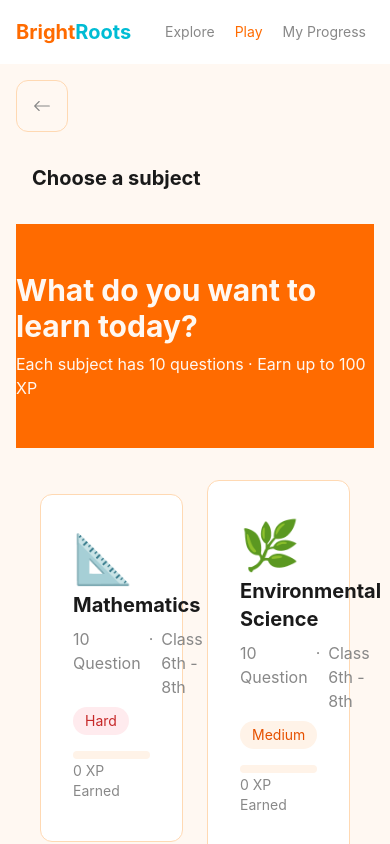
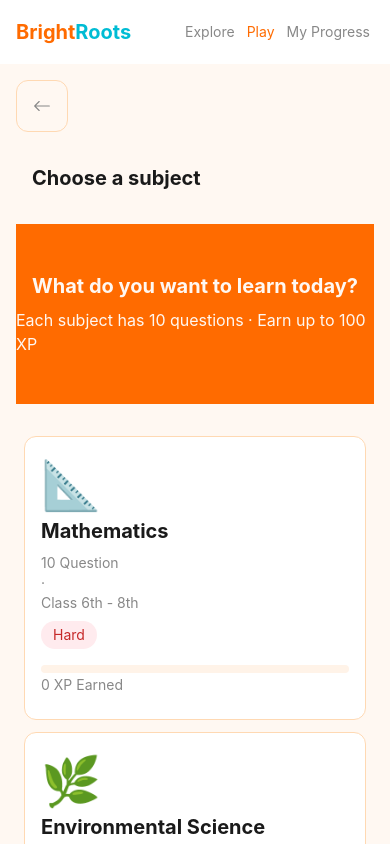
Before and after one commit to sadiksaifi9958/brightroots, a React (Vite) app: page /subjects in a window 390 px wide. Shown: the top 844 px of the page. Built offline with nearby package versions, Linux system fonts and the light colour scheme.

Commit message:
make subject page responsive and fix responsive issue in Navbar and Home

```diff
--- a/src/components/Navbar.jsx
+++ b/src/components/Navbar.jsx
@@ -20,8 +20,8 @@ function Navbar() {
               to={link.path}
               className={({ isActive }) =>
                 isActive
-                  ? "text-sm sm:text-md text-[#FF6B00] hover:bg-orange-100 rounded-lg px-2 py-1 transition-colors duration-200"
-                  : "text-sm sm:text-md text-[#888888] hover:bg-zinc-200 rounded-lg px-2 py-1 transition-colors duration-200 whitespace-nowrap"
+                  ? "text-sm sm:text-md text-[#FF6B00] hover:bg-orange-100 rounded-lg px-1 sm:px-2 py-1 transition-colors duration-200"
+                  : "text-sm sm:text-md text-[#888888] hover:bg-zinc-200 rounded-lg px-1 sm:px-2 py-1 transition-colors duration-200 whitespace-nowrap"
               }
             >
               {link.label}
--- a/src/pages/Home.jsx
+++ b/src/pages/Home.jsx
@@ -92,7 +92,7 @@ function Home() {
           </button>
         </div>
       </div>
-      <div className="w-full grid grid-cols-2 sm:grid-cols-4 gap-0 border-b-1 sm:border-b-2 border-[#FFD9B3]">
+      <div className="w-full grid grid-cols-2 sm:grid-cols-4 gap-0 border-b sm:border-b-2 border-[#FFD9B3]">
         {stats.map((stat) => (
           <div className="flex flex-col items-center gap-3 border-r-2 border-[#FFD9B3] py-8 sm:py-16 border-in-mobile">
             <h1 className="text-4xl text-[#FF6B00] font-bold">
@@ -146,7 +146,7 @@ function Home() {
           </p>
           {working.map((work) => (
             <div className="flex gap-4 items-start mt-5">
-              <div className="text-lg font-bold text-[#FFF8F2] bg-[#FF6B00] h-10 w-10 rounded-full flex items-center justify-center flex-shrink-0">
+              <div className="text-lg font-bold text-[#FFF8F2] bg-[#FF6B00] h-10 w-10 rounded-full flex items-center justify-center shrink-0">
                 {work.num}
               </div>
               <div className="flex flex-col gap-1 items-start">
--- a/src/pages/Subjects.jsx
+++ b/src/pages/Subjects.jsx
@@ -20,22 +20,22 @@ function Subjects() {
         Choose a subject
       </h1>
       <div className="w-full py-12 flex flex-col gap-2 bg-[#FF6B00] items-center">
-        <h1 className="text-3xl text-[#FFF8F2] font-bold">
+        <h1 className="text-xl sm:text-3xl text-[#FFF8F2] font-bold px-4 text-center">
           What do you want to learn today?
         </h1>
         <p className="text-md text-[#FFF8F2]">
           Each subject has 10 questions · Earn up to 100 XP
         </p>
       </div>
-      <div className="grid grid-cols-2 gap-6 items-center justify-center w-full px-6">
+      <div className="grid grid-cols-1 sm:grid-cols-2 gap-3 sm:gap-6 items-center justify-center w-full px-2 sm:px-6">
         {subjects.map((card) => (
           <div
-            className="w-full py-10 flex flex-col gap-2 items-start justify-center border border-[#FFD9B3] rounded-xl pl-8 bg-white hover:shadow-md transition-shadow duration-200 cursor-pointer"
+            className="w-full py-6 sm:py-10 flex flex-col gap-2 items-start justify-center border border-[#FFD9B3] rounded-xl pl-4 sm:pl-8 bg-white hover:shadow-md transition-shadow duration-200 cursor-pointer"
             onClick={() => navigate(`/quiz/${card.slug}`)}
           >
             <span className="text-5xl">{card.icon}</span>
             <h1 className="text-xl text-[#1A1A1A] font-bold">{card.name}</h1>
-            <p className="flex gap-2 text-[#888888]">
+            <p className=" text-[#888888] flex flex-col gap-0 text-sm sm:flex-row sm:gap-2">
               <span>10 Question</span> &#183; <span>Class 6th - 8th</span>
             </p>
             <div
@@ -49,7 +49,7 @@ function Subjects() {
             >
               {card.difficulty}
             </div>
-            <div className="flex flex-col items-start w-full pr-8 mt-2 gap-0.5">
+            <div className="flex flex-col items-start w-full pr-4 sm:pr-8 mt-2 gap-0.5">
               <div className="h-2 bg-[#FFF3E8] rounded-full w-full">
                 <div
                   className="h-2 bg-[#FF6B00] rounded-full"
```
Also changed, not shown: 1 other file (tests, documents, lock files or other folders).
